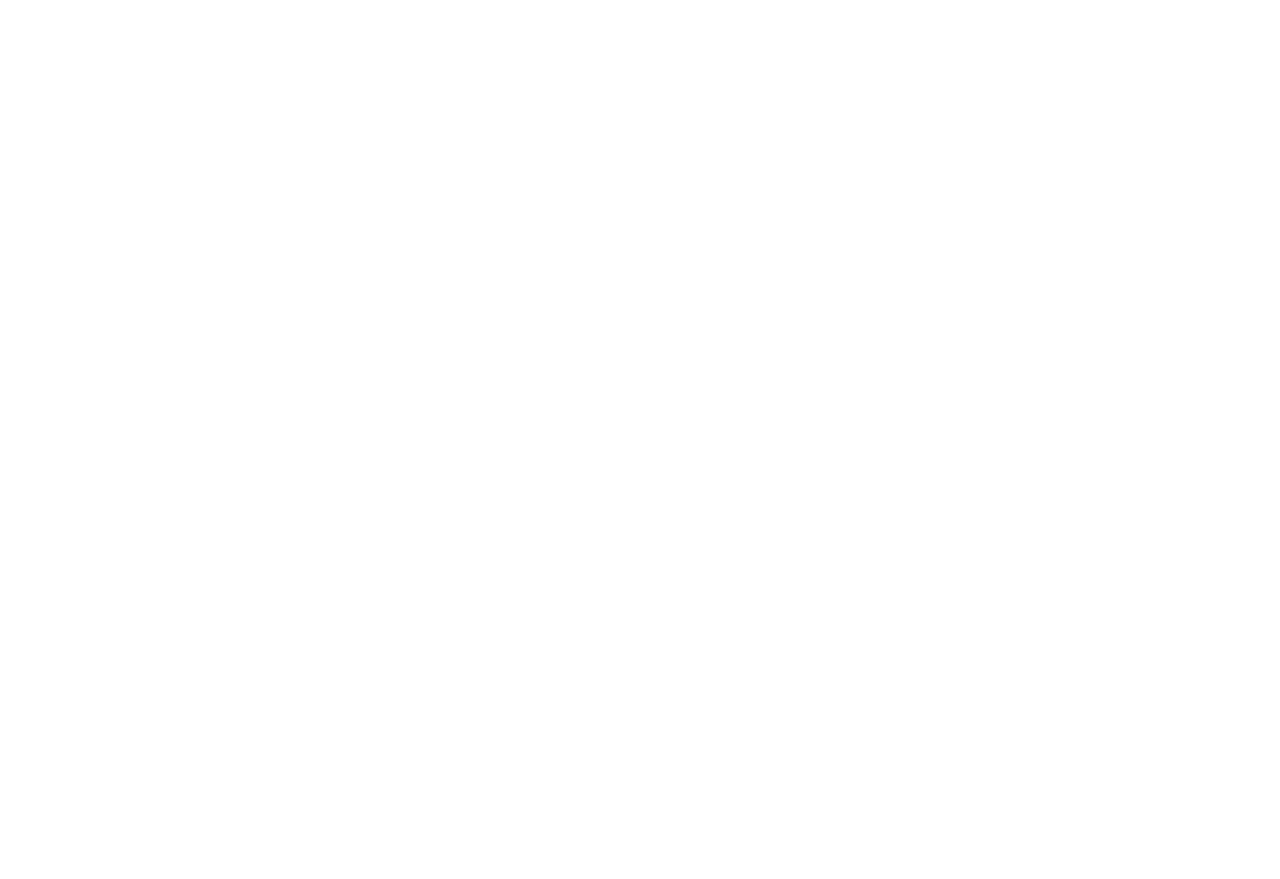
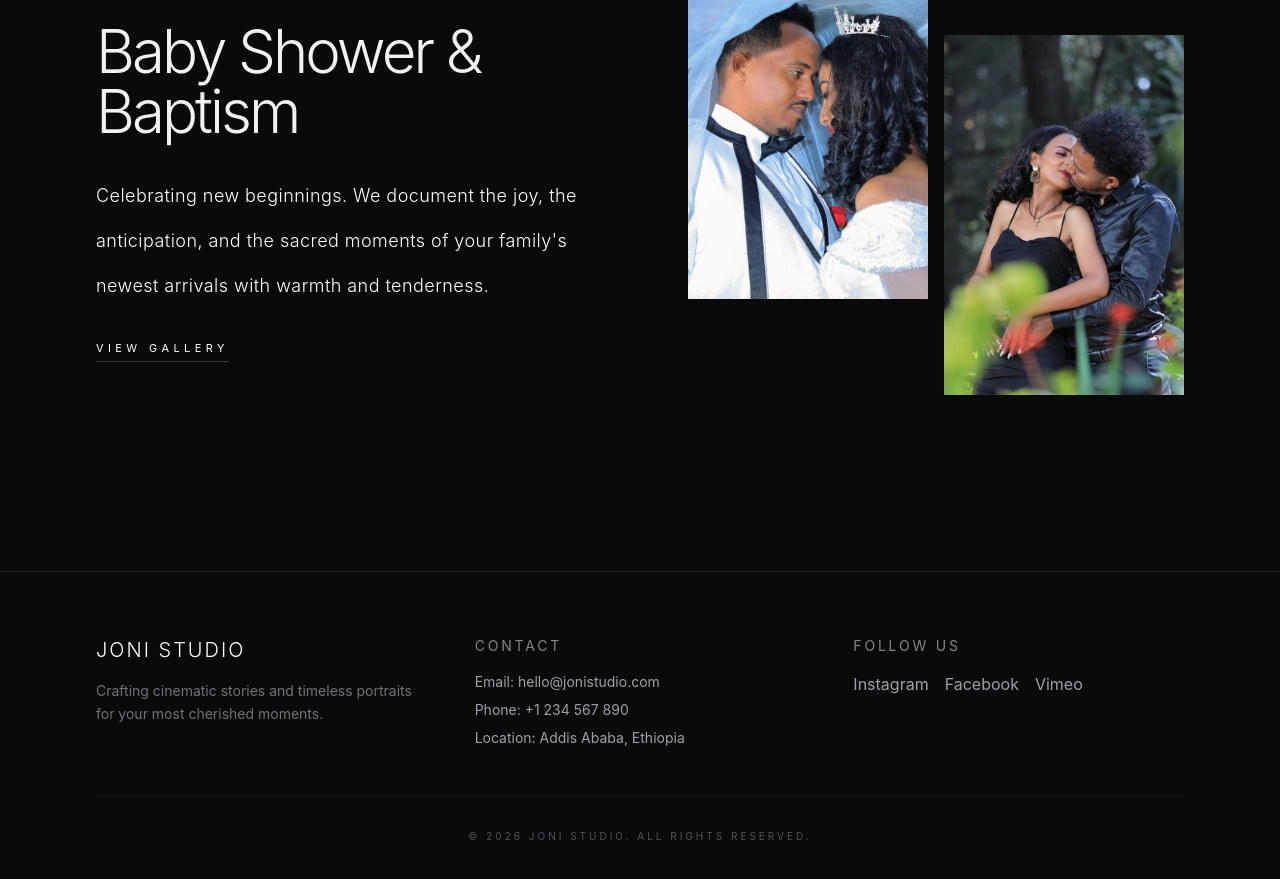
Before and after one commit to petroshambir/film-production-portfolio, a React (Vite) app in the folder client/: page /home in a window 1280 px wide. Before the commit this address had no page. Shown: the part 1877-2756 px from the top of the page. Before the commit the page ends 800 px from the top, so only its background shows below. Built offline with nearby package versions, Linux system fonts and the light colour scheme.

Commit message:
add welcome video

```diff
--- a/client/src/App.jsx
+++ b/client/src/App.jsx
@@ -1,12 +1,35 @@
+// import { BrowserRouter, Routes, Route } from 'react-router-dom';
+// import Home from './pages/Home';
+// import About from './pages/About';
+
+// function App() {
+//   return (
+//     <BrowserRouter>
+//       <Routes>
+//         <Route path="/" element={<Home />} />
+//         <Route path="/about" element={<About />} />
+//       </Routes>
+//     </BrowserRouter>
+//   );
+// }
+
+// export default App;
+
+
 import { BrowserRouter, Routes, Route } from 'react-router-dom';
 import Home from './pages/Home';
 import About from './pages/About';
+import Welcome from './components/Welcome'; // ሓድሽ ኮምፖነንትካ
 
 function App() {
   return (
     <BrowserRouter>
       <Routes>
-        <Route path="/" element={<Home />} />
+        {/* መጀመርታ ናብ ዌልካም ቪዲዮ ይኣትዉ */}
+        <Route path="/" element={<Welcome />} />
+
+        {/* ምስ ተወድአ ወይ ክሊክ ምስ ገበሩ ናብ Home ይሓልፉ */}
+        <Route path="/home" element={<Home />} />
         <Route path="/about" element={<About />} />
       </Routes>
     </BrowserRouter>
--- /dev/null
+++ b/client/src/components/Footer.jsx
@@ -0,0 +1,44 @@
+import React from 'react';
+
+function Footer() {
+  return (
+    <footer className="bg-[#0a0a0a] text-white border-t border-white/10 py-16 px-6 md:px-24">
+      <div className="grid grid-cols-1 md:grid-cols-3 gap-12">
+
+        {/* ንፋልማይ ክፋል */}
+        <div className="space-y-4">
+          <h3 className="text-xl font-light tracking-widest uppercase">JONI Studio</h3>
+          <p className="text-zinc-500 text-sm leading-relaxed max-w-xs">
+            Crafting cinematic stories and timeless portraits for your most cherished moments.
+          </p>
+        </div>
+
+        {/* ኮንታክት */}
+        <div className="space-y-4">
+          <h4 className="text-sm uppercase tracking-[0.2em] text-white/50">Contact</h4>
+          <ul className="space-y-2 text-sm text-zinc-400">
+            <li>Email: hello@jonistudio.com</li>
+            <li>Phone: +1 234 567 890</li>
+            <li>Location: Addis Ababa, Ethiopia</li>
+          </ul>
+        </div>
+
+        {/* ሶሻል ሚድያ */}
+        <div className="space-y-4">
+          <h4 className="text-sm uppercase tracking-[0.2em] text-white/50">Follow Us</h4>
+          <div className="flex gap-4">
+            <a href="#" className="hover:text-white transition-colors text-zinc-400">Instagram</a>
+            <a href="#" className="hover:text-white transition-colors text-zinc-400">Facebook</a>
+            <a href="#" className="hover:text-white transition-colors text-zinc-400">Vimeo</a>
+          </div>
+        </div>
+      </div>
+
+      <div className="border-t border-white/5 mt-12 pt-8 text-center text-zinc-600 text-[10px] uppercase tracking-[0.3em]">
+        © 2026 JONI Studio. All rights reserved.
+      </div>
+    </footer>
+  );
+}
+
+export default Footer;
--- /dev/null
+++ b/client/src/components/Welcome.jsx
@@ -0,0 +1,68 @@
+// import React from 'react';
+// import { useNavigate } from 'react-router-dom'; // ንምቕያር ገጽ
+
+// function Welcome() {
+//   const navigate = useNavigate();
+
+//   const handleEnter = () => {
+//     navigate('/home'); // ናብ Home ይወስዶም
+//   };
+
+//   return (
+//     <div className="fixed inset-0 z-[100] flex flex-col items-center justify-center bg-black">
+//       <video
+//         autoPlay muted playsInline
+//         onEnded={handleEnter} // ቪዲዮ ምስ ተወድአ ባዕሉ ይኸይድ
+//         className="w-full h-full object-cover"
+//         src="src/assets/videos/welcome-joni.mp4" // እዚ ቪዲዮ እዩ
+//       />
+//       <button
+//         onClick={handleEnter}
+//         className="absolute bottom-12 text-white border border-white/50 px-8 py-3 hover:bg-white hover:text-black"
+//       >
+//         Enter Website
+//       </button>
+//     </div>
+//   );
+// }
+
+// export default Welcome;
+
+
+import React, { useEffect } from 'react';
+import { useNavigate } from 'react-router-dom';
+import welcomeVideo from '../assets/videos/welcome-joni.mp4'; // ከም ቫሪያብል ኢምፖርት ግበር
+
+function Welcome() {
+  const navigate = useNavigate();
+
+  const handleEnter = () => {
+    sessionStorage.setItem('hasSeenWelcome', 'true'); // ዝኽሪ ክንገብር
+    navigate('/home');
+  };
+
+  useEffect(() => {
+    if (sessionStorage.getItem('hasSeenWelcome')) {
+      navigate('/home');
+    }
+  }, [navigate]);
+
+  return (
+    <div className="fixed inset-0 z-[100] flex flex-col items-center justify-center bg-black">
+      <video
+        autoPlay muted playsInline
+        onEnded={handleEnter}
+        className="w-full h-full object-cover"
+        src={welcomeVideo} // ኣብዚ ቫሪያብል ተጠቐም
+      />
+      <button
+        onClick={handleEnter}
+        className="absolute bottom-12 text-white border border-white/50 px-8 py-3 hover:bg-white hover:text-black transition-all"
+      >
+        Enter Website
+      </button>
+    </div>
+  );
+}
+
+export default Welcome;
--- a/client/src/pages/Home.jsx
+++ b/client/src/pages/Home.jsx
@@ -464,7 +464,7 @@ import Hero from '../components/Hero'; // እዚ ኮምፖነንት እዩ
 import heroVideo from '../assets/videos/robi-v1.mp4';
  import wedding1 from '../assets/images/ሮቢ-png1.jpeg' // ናይ ስእልኻ Path ጽሓፍ
 import wedding2 from '../assets/images/ሮቢ-png2.jpeg'
-
+import Footer from "../components/Footer"; // እዚ ኮምፖነንት እዩ
 
 const workSections = [
   {
@@ -540,6 +540,7 @@ function Home() {
           </div>
         ))}
       </section>
+      <Footer />
     </div>
   );
 }
```
Also changed, not shown: client/src/components/Navbar.jsx (+0 -57 lines), 1 other file (tests, documents, lock files or other folders).
